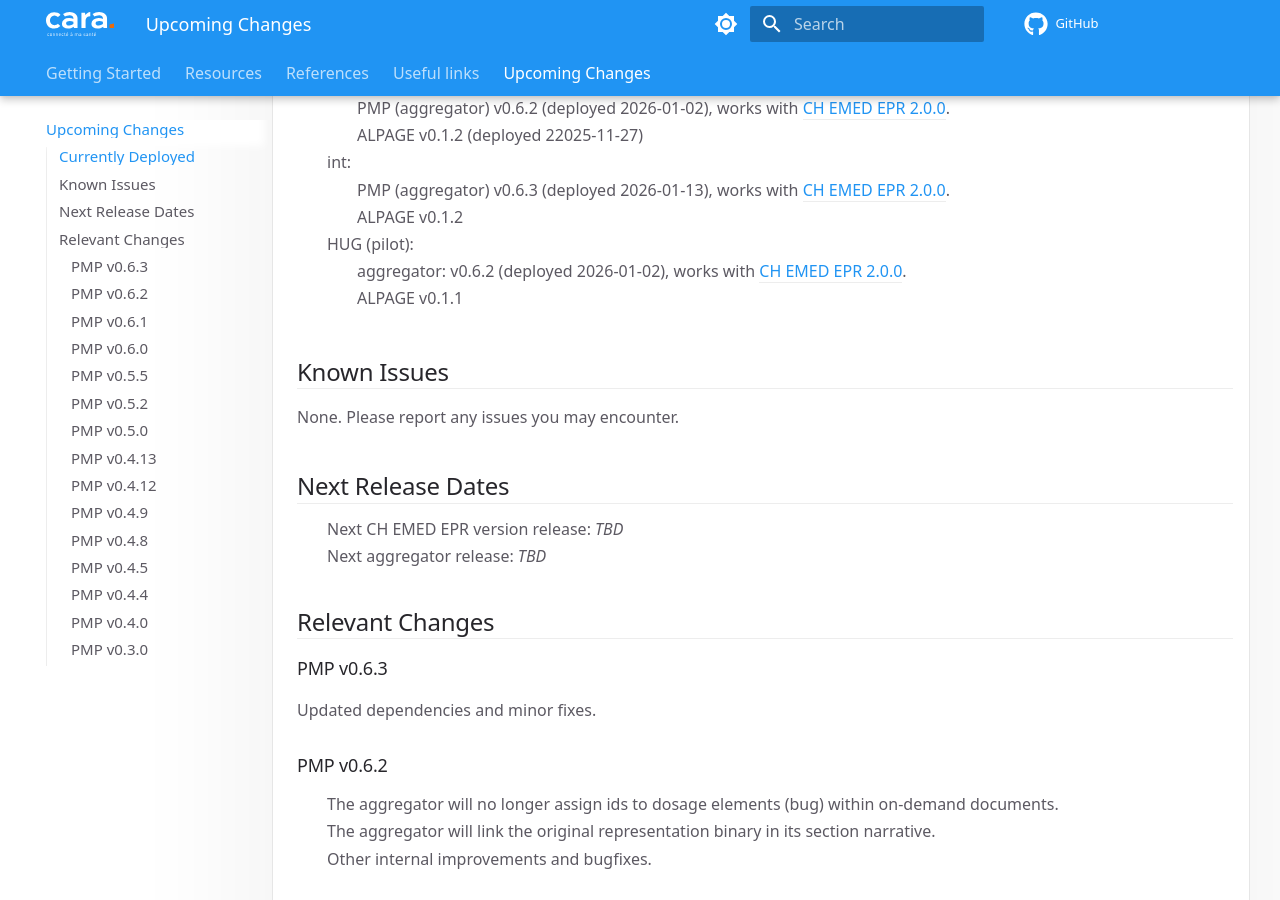
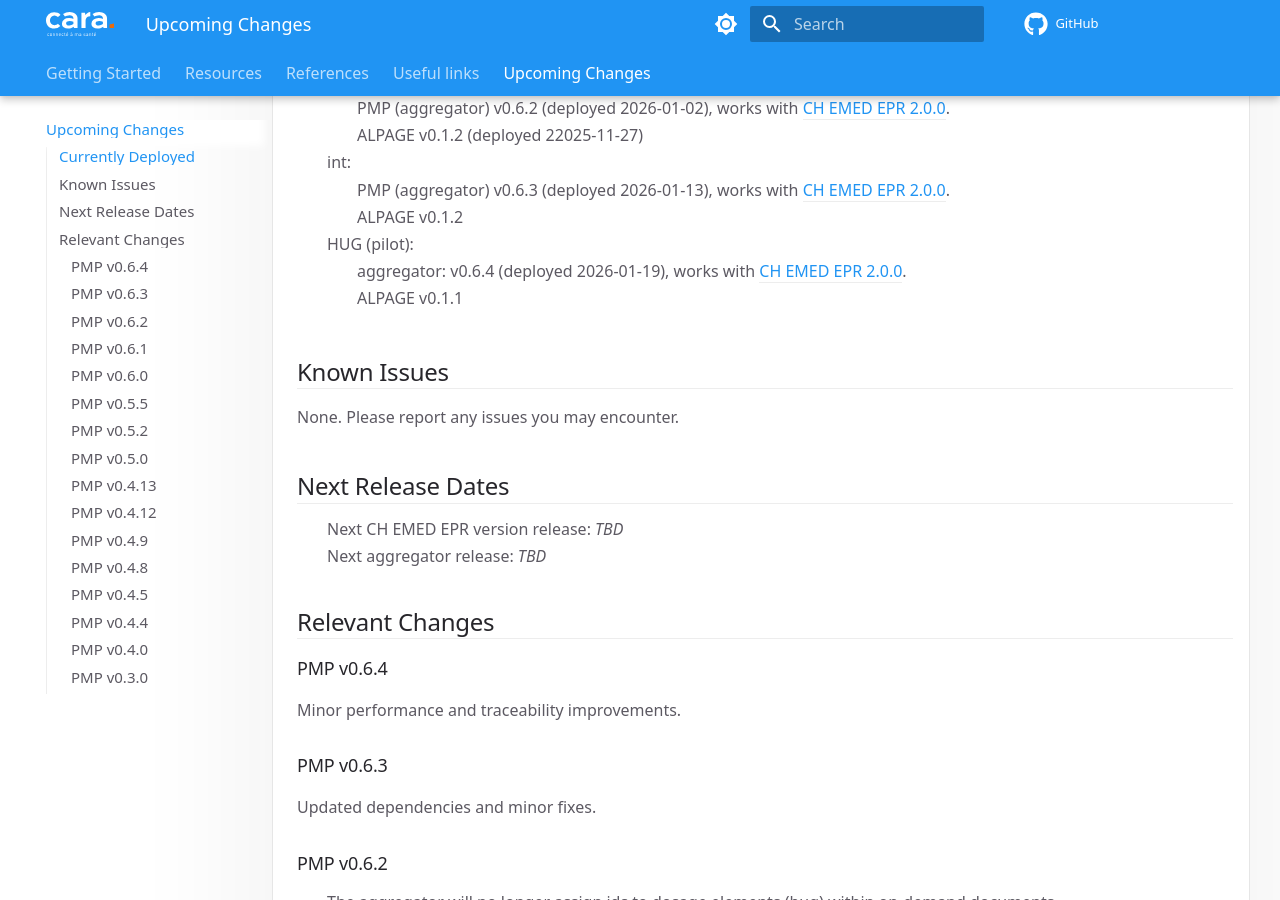
Before and after one commit to CARA-ch/emed-service-guide, an MkDocs documentation site: the page built from docs/other/upcoming_changes.md, in a window 1280 px wide and 900 px high, scrolled down 325 px. Built offline with MkDocs 1.6.1 and Material for MkDocs 9.7.7, drawn with Linux system fonts in a browser that asks for light colours; comment, search, counter and statistics services are not loaded.

Commit message:
updated deployments

```diff
--- a/docs/other/upcoming_changes.md
+++ b/docs/other/upcoming_changes.md
@@ -11,7 +11,7 @@
     - PMP (aggregator) v0.6.3 (deployed 2026-01-13), works with [CH EMED EPR 2.0.0](https://fhir.ch/ig/ch-emed-epr/2.0.0/index.html).
     - ALPAGE v0.1.2
   - HUG (pilot):
-    - aggregator: v0.6.2 (deployed 2026-01-02), works with [CH EMED EPR 2.0.0](https://fhir.ch/ig/ch-emed-epr/2.0.0/index.html).
+    - aggregator: v0.6.4 (deployed 2026-01-19), works with [CH EMED EPR 2.0.0](https://fhir.ch/ig/ch-emed-epr/2.0.0/index.html).
 	- ALPAGE v0.1.1
 ## Known Issues
 None. Please report any issues you may encounter.
@@ -22,6 +22,9 @@
 - Next aggregator release: *TBD*
 
 ## Relevant Changes
+### PMP v0.6.4
+Minor performance and traceability improvements.
+
 ### PMP v0.6.3
 Updated dependencies and minor fixes.
 
```
